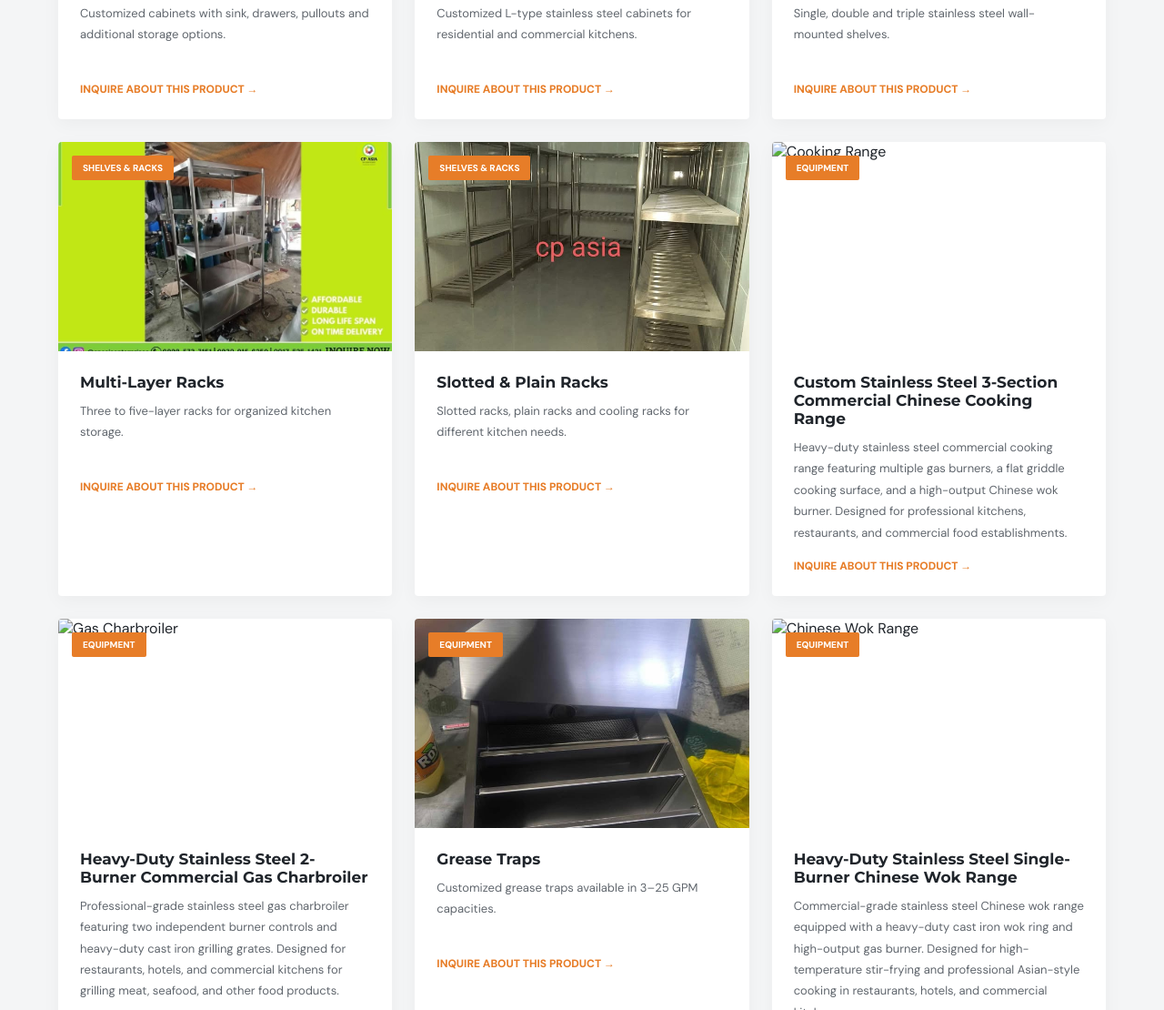
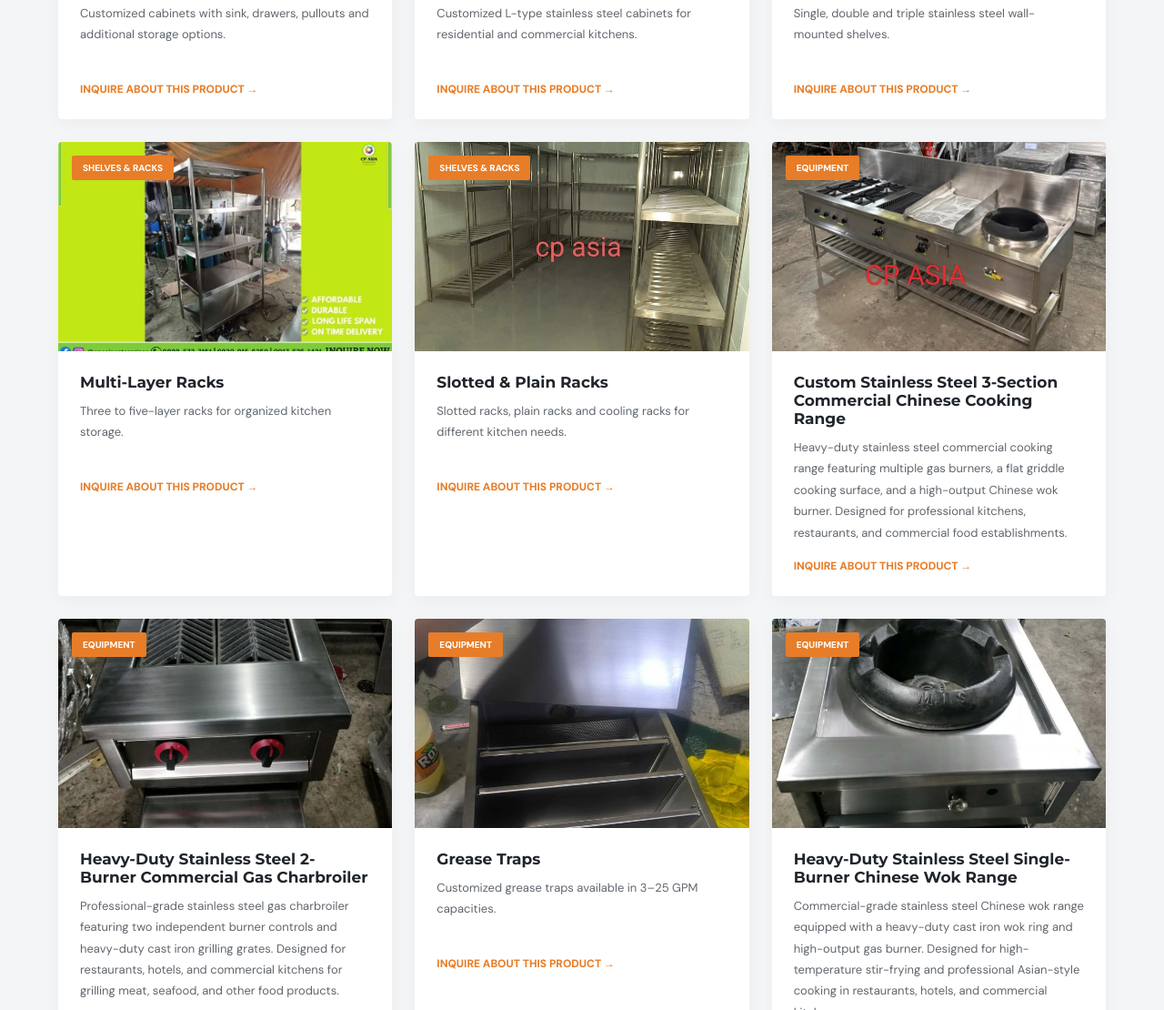
Before and after one commit to edgardataanalyst/cp_asia, a plain HTML site: page products.html in a window 1280 px wide. Shown: the part 2822-3932 px from the top of the page at 91% size. Drawn offline with Linux system fonts and the light colour scheme.

Commit message:
Update products.html

```diff
--- a/products.html
+++ b/products.html
@@ -924,7 +924,7 @@ footer {
 
             <div class="product-card" data-category="equipment">
                 <div class="product-image">
-                    <img src="images/cp_asia_product_equipment1" alt="Cooking Range">
+                    <img src="images/cp_asia_product_equipment1.jpg" alt="Cooking Range">
                     <span class="product-category">Equipment</span>
                 </div>
                 <div class="product-info">
@@ -937,7 +937,7 @@ footer {
 
             <div class="product-card" data-category="equipment">
                 <div class="product-image">
-                    <img src="images/cp_asia_product_equipment2" alt="Gas Charbroiler">
+                    <img src="images/cp_asia_product_equipment2.jpg" alt="Gas Charbroiler">
                     <span class="product-category">Equipment</span>
                 </div>
                 <div class="product-info">
@@ -962,7 +962,7 @@ footer {
 
             <div class="product-card" data-category="equipment">
                 <div class="product-image">
-                    <img src="images/cp_asia_product_equipment3" alt="Chinese Wok Range">
+                    <img src="images/cp_asia_product_equipment3.jpg" alt="Chinese Wok Range">
                     <span class="product-category">Equipment</span>
                 </div>
                 <div class="product-info">
```
